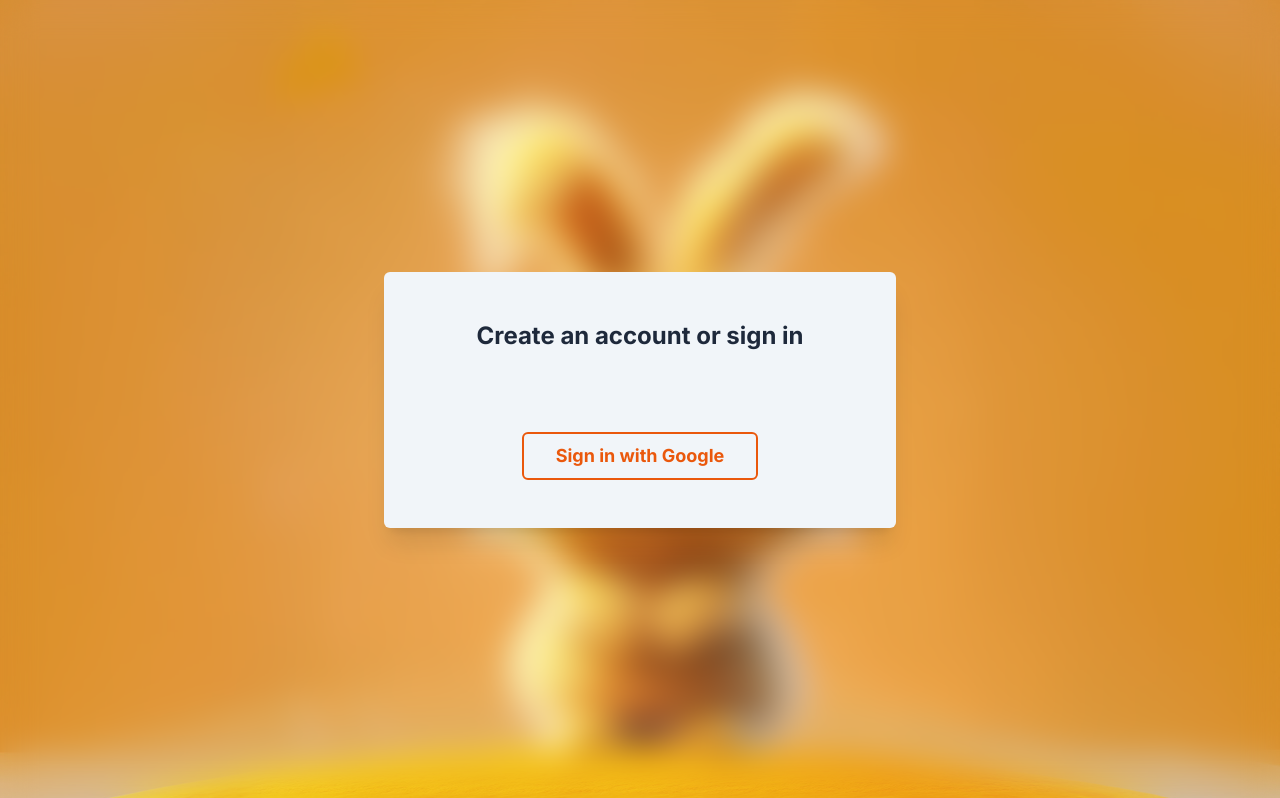
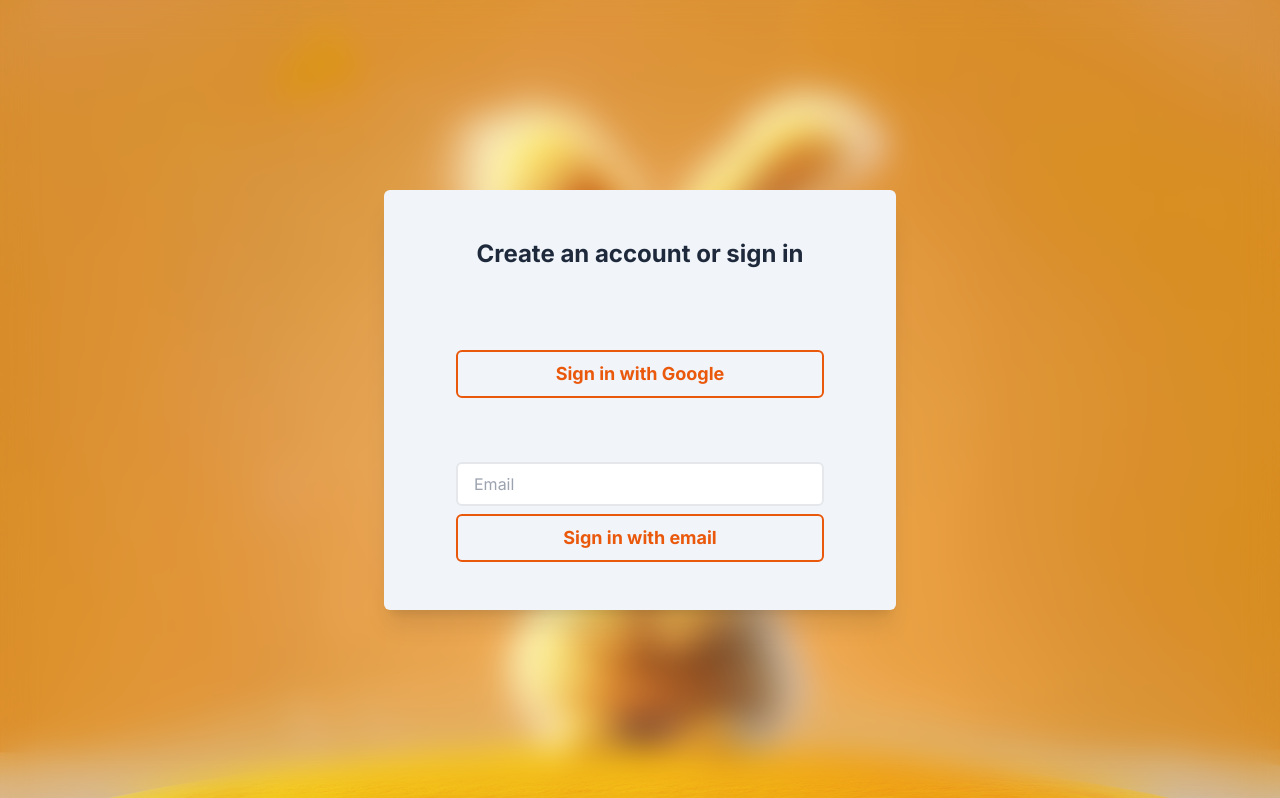
Before and after one commit to haltakov/leoline, a Next.js app: page /account in a window 1280 px wide. Shown: the top 798 px of the page. Built offline with nearby package versions, Linux system fonts and the light colour scheme; no server answers.

Commit message:
feat: implement auth with magic link

```diff
--- a/src/frontend/account/components/Login.tsx
+++ b/src/frontend/account/components/Login.tsx
@@ -7,8 +7,9 @@ const Login = () => {
     <div className="space-y-20">
       <Heading>Create an account or sign in</Heading>
 
-      <div className="flex flex-col items-center">
+      <div className="flex flex-col items-center space-y-16 px-16">
         <form
+          className="w-full flex flex-col"
           action={async () => {
             "use server";
             await signIn("google");
@@ -16,6 +17,17 @@ const Login = () => {
         >
           <Button>Sign in with Google</Button>
         </form>
+
+        <form
+          className="flex flex-col space-y-2 w-full"
+          action={async (formData) => {
+            "use server";
+            await signIn("resend", formData);
+          }}
+        >
+          <input className="border-2 px-4 py-2 rounded-md" type="email" name="email" placeholder="Email" />
+          <Button>Sign in with email</Button>
+        </form>
       </div>
     </div>
   );
--- a/src/frontend/auth/index.ts
+++ b/src/frontend/auth/index.ts
@@ -2,8 +2,9 @@ import NextAuth from "next-auth";
 import Google from "next-auth/providers/google";
 import prisma from "@/backend/prisma";
 import { PrismaAdapter } from "@auth/prisma-adapter";
+import Resend from "next-auth/providers/resend";
 
 export const { handlers, signIn, signOut, auth } = NextAuth({
   adapter: PrismaAdapter(prisma),
-  providers: [Google],
+  providers: [Google, Resend],
 });
```
